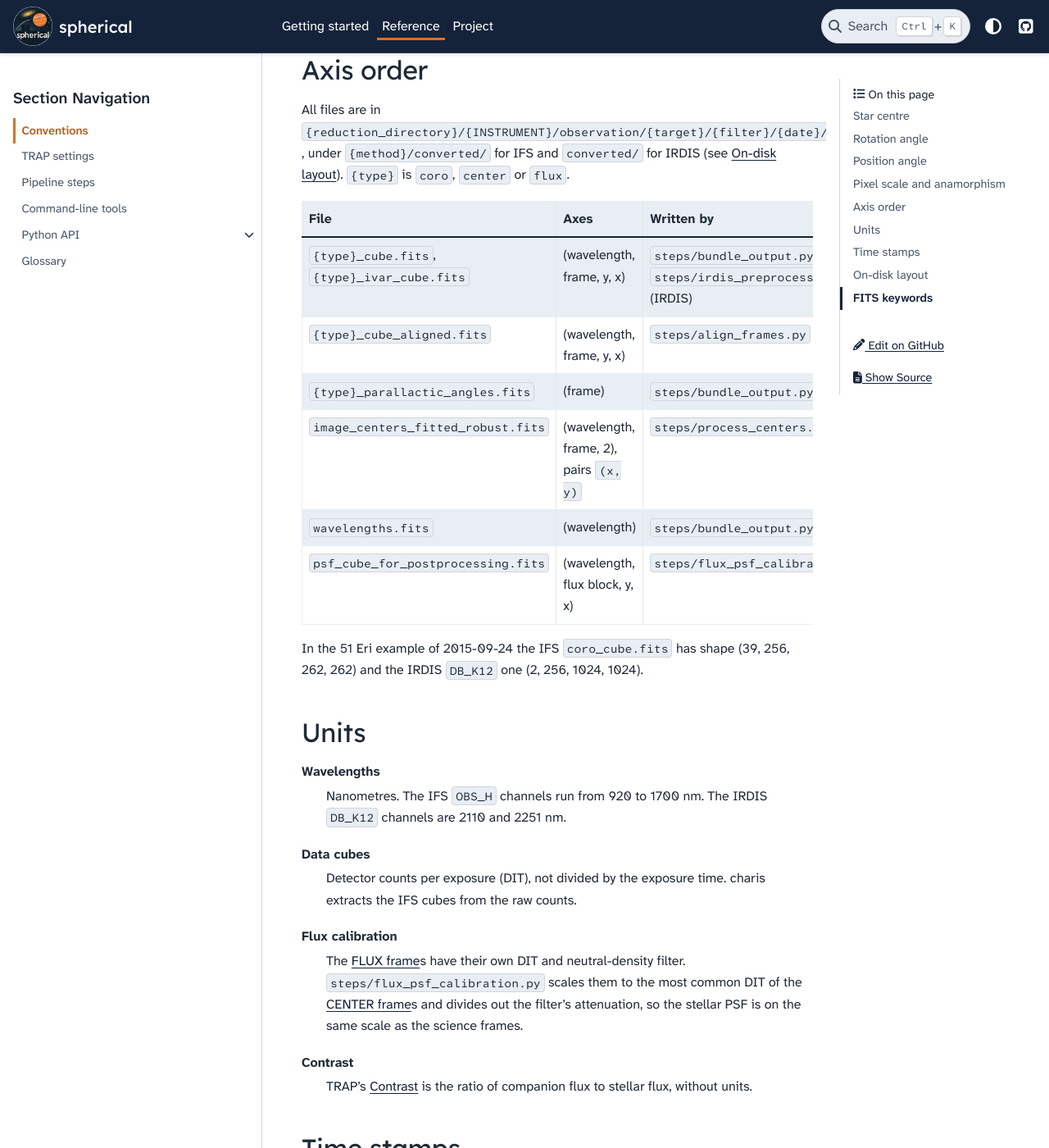
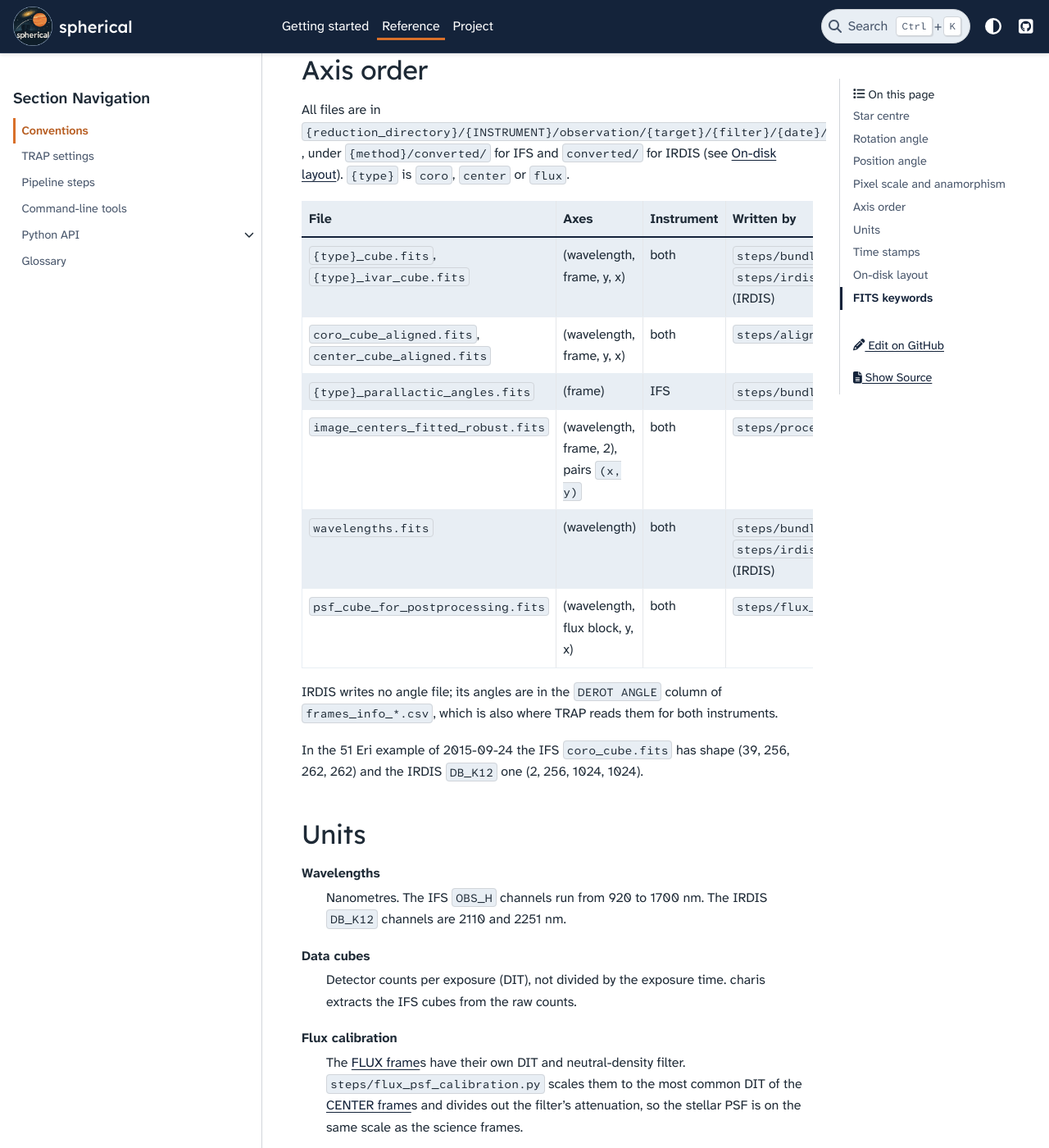
Before and after one commit to m-samland/spherical, a Sphinx documentation site: the page built from docs/reference/conventions.md, in a window 1280 px wide and 1400 px high, scrolled down 2377 px. Shown: the whole window at 82% size. Built offline with Sphinx 7.4.7 and the PyData theme 0.15.4, drawn with Linux system fonts in a browser that asks for light colours; pages that are not in the unit, such as notebooks, are missing from menus; some of the changed text lies outside the part shown.

Commit message:
Correct facts found in review and check prose inside callouts (#196)
usable_only needs 5 minutes of science exposure, not 5 s, and HCI_READY does
not require pupil tracking; usable_only adds it. The Conventions axis table now
says which files exist for which instrument, the sync command skips finished
files rather than resuming them, and the CI description matches the workflow.
The prose check now reads the body of callouts and the glossary instead of
skipping every fenced block, and linked code no longer falls back to the
theme's teal.

```diff
--- a/docs/_static/custom.css
+++ b/docs/_static/custom.css
@@ -92,10 +92,12 @@ html[data-theme] {
 html[data-theme="light"] {
   --pst-color-heading: var(--spherical-night);
   --pst-color-link: var(--spherical-night);
+  --pst-color-link-higher-contrast: var(--spherical-night);  /* linked code; theme default is teal */
 }
 html[data-theme="dark"] {
   --pst-color-heading: var(--spherical-ink);
   --pst-color-link: var(--spherical-ink);
+  --pst-color-link-higher-contrast: var(--spherical-ink);  /* linked code; theme default is teal */
 }
 
 /* Header bar in Night in both modes. */
--- a/docs/reference/conventions.md
+++ b/docs/reference/conventions.md
@@ -96,14 +96,17 @@ All files are in `{reduction_directory}/{INSTRUMENT}/observation/{target}/{filte
 under `{method}/converted/` for IFS and `converted/` for IRDIS (see
 [On-disk layout](#on-disk-layout)). `{type}` is `coro`, `center` or `flux`.
 
-| File | Axes | Written by |
-|---|---|---|
-| `{type}_cube.fits`, `{type}_ivar_cube.fits` | (wavelength, frame, y, x) | `steps/bundle_output.py` (IFS), `steps/irdis_preprocess.py` (IRDIS) |
-| `{type}_cube_aligned.fits` | (wavelength, frame, y, x) | `steps/align_frames.py` |
-| `{type}_parallactic_angles.fits` | (frame) | `steps/bundle_output.py` |
-| `image_centers_fitted_robust.fits` | (wavelength, frame, 2), pairs `(x, y)` | `steps/process_centers.py` |
-| `wavelengths.fits` | (wavelength) | `steps/bundle_output.py` |
-| `psf_cube_for_postprocessing.fits` | (wavelength, flux block, y, x) | `steps/flux_psf_calibration.py` |
+| File | Axes | Instrument | Written by |
+|---|---|---|---|
+| `{type}_cube.fits`, `{type}_ivar_cube.fits` | (wavelength, frame, y, x) | both | `steps/bundle_output.py` (IFS), `steps/irdis_preprocess.py` (IRDIS) |
+| `coro_cube_aligned.fits`, `center_cube_aligned.fits` | (wavelength, frame, y, x) | both | `steps/align_frames.py` |
+| `{type}_parallactic_angles.fits` | (frame) | IFS | `steps/bundle_output.py` |
+| `image_centers_fitted_robust.fits` | (wavelength, frame, 2), pairs `(x, y)` | both | `steps/process_centers.py` |
+| `wavelengths.fits` | (wavelength) | both | `steps/bundle_output.py` (IFS), `steps/irdis_preprocess.py` (IRDIS) |
+| `psf_cube_for_postprocessing.fits` | (wavelength, flux block, y, x) | both | `steps/flux_psf_calibration.py` |
+
+IRDIS writes no angle file; its angles are in the `DEROT ANGLE` column of
+`frames_info_*.csv`, which is also where TRAP reads them for both instruments.
 
 In the 51 Eri example of 2015-09-24 the IFS `coro_cube.fits` has shape
 (39, 256, 262, 262) and the IRDIS `DB_K12` one (2, 256, 1024, 1024).
@@ -164,8 +167,9 @@ IFS/observation/*_51_Eri/OBS_H/2015-09-24/optext/converted
 
 ## FITS keywords
 
-spherical adds these keywords to the headers of the cubes it writes
-(`pipeline/fits/headers.py`).
+spherical adds these keywords to the headers of the cubes it writes, in
+`pipeline/fits/headers.py` and, for the IRDIS pre-processing keywords,
+`steps/irdis_preprocess.py`.
 
 | Keywords | Content |
 |---|---|
```
Also changed, not shown: docs/contributing/index.md (+4 -3 lines), docs/getting-started/database.md (+2 -1 lines), docs/getting-started/first-query.md (+5 -5 lines), docs/reference/glossary.md (+6 -6 lines), 1 other file.
